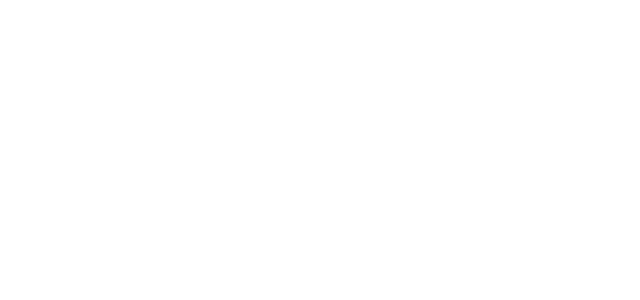
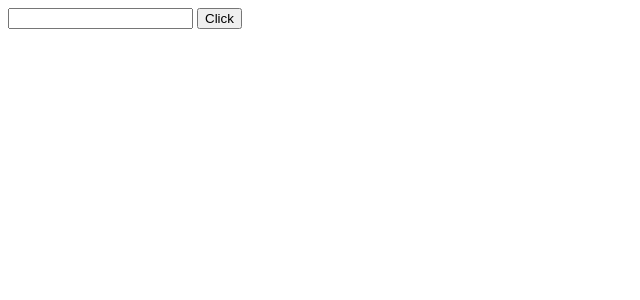
Before and after one commit to FCSRobotics/scouting-9094, a Svelte app: page / in a window 1280 px wide. Shown: the top 300 px of the page, without its empty margins (0-640 px from the left). Built offline with nearby package versions, Linux system fonts and the light colour scheme.

Commit message:
adfjkdsjkfjlkdsjfkldsjfkljkld

```diff
--- a/src/App.svelte
+++ b/src/App.svelte
@@ -1,9 +1,36 @@
 <script lang="ts">
-	// import QrCode from "svelte-qrcode";
+  import List from "./pages/List.svelte";
+
+  // import QrCode from "svelte-qrcode";
+
+  import Setup from "./pages/Setup.svelte";
+  let scouter = 0;
+  let currentPage = 0;
+  let gameData = [];
+  let schedule = [];
+  let currentProps = {} as object;
+
+  function convertSchedule(schedule_data, scouter) {}
 </script>
 
 <main>
-	<!-- <QrCode value={JSON.stringify({ hello: "world" })} /> -->
+  <!-- <QrCode value={JSON.stringify({ hello: "world" })} /> -->
+  {#if currentPage == 0}
+    <Setup
+      setCurrentPage={(value, props) => {
+        currentPage = value;
+        currentProps = props;
+      }}
+      {...currentProps}
+    />
+  {:else if currentPage == 1}
+    <List
+      setCurrentPage={(value) => {
+        currentPage = value;
+      }}
+      {...currentProps}
+    />
+  {/if}
 </main>
 
 <style>
--- /dev/null
+++ b/src/pages/List.svelte
@@ -0,0 +1,24 @@
+<script lang="ts">
+  export let setCurrentPage;
+  export let scouter;
+  let schedule = [];
+  export let raw_schedule;
+  $: schedule = parseSchedule(raw_schedule, scouter);
+
+  function parseSchedule(raw, scout) {
+    let data = [];
+    if (raw.schedule == undefined || raw.schedule == null) return [];
+    raw.schedule.forEach((match) => {
+      console.log(match);
+      console.log(match.team_assignments);
+      data.push(
+        Object.keys(match.team_assignments)
+          .filter((it) => match.team_assignments[it] == scout)
+          .map((it) => ({ team: it, match: match.match_number }))
+      );
+    });
+    return data;
+  }
+</script>
+
+<p>{JSON.stringify(schedule)}</p>
--- /dev/null
+++ b/src/pages/Setup.svelte
@@ -0,0 +1,18 @@
+<script lang="ts">
+  export let setCurrentPage;
+
+  let scouter = null;
+  let schedule_text = "";
+</script>
+
+<input type="number" bind:value={scouter} />
+{#if scouter != null}
+  <h1>Enter the schedule sent to you here:</h1>
+  <input type="text" bind:value={schedule_text} />
+{/if}
+
+<button
+  on:click={() => {
+    setCurrentPage(1, { scouter, raw_schedule: JSON.parse(schedule_text) });
+  }}>Click</button
+>
```
